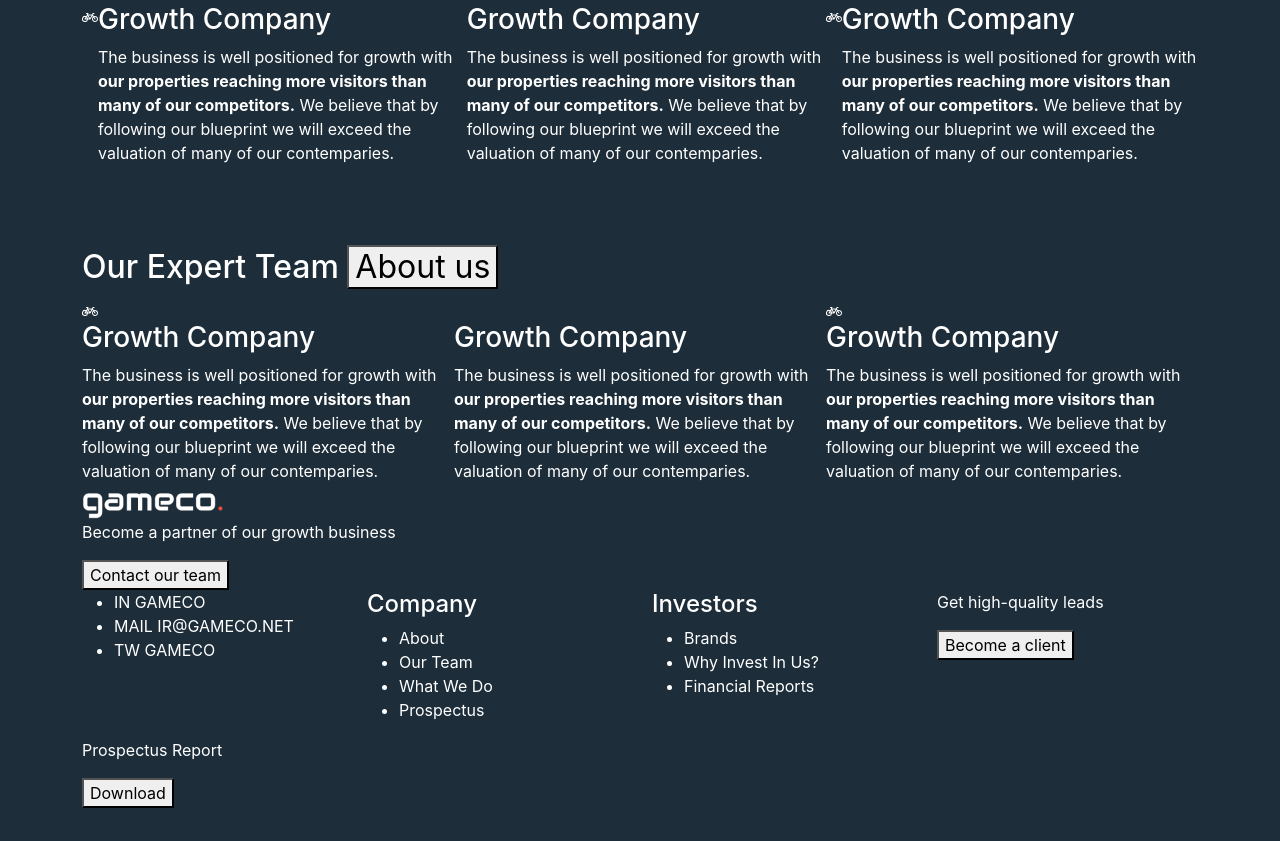
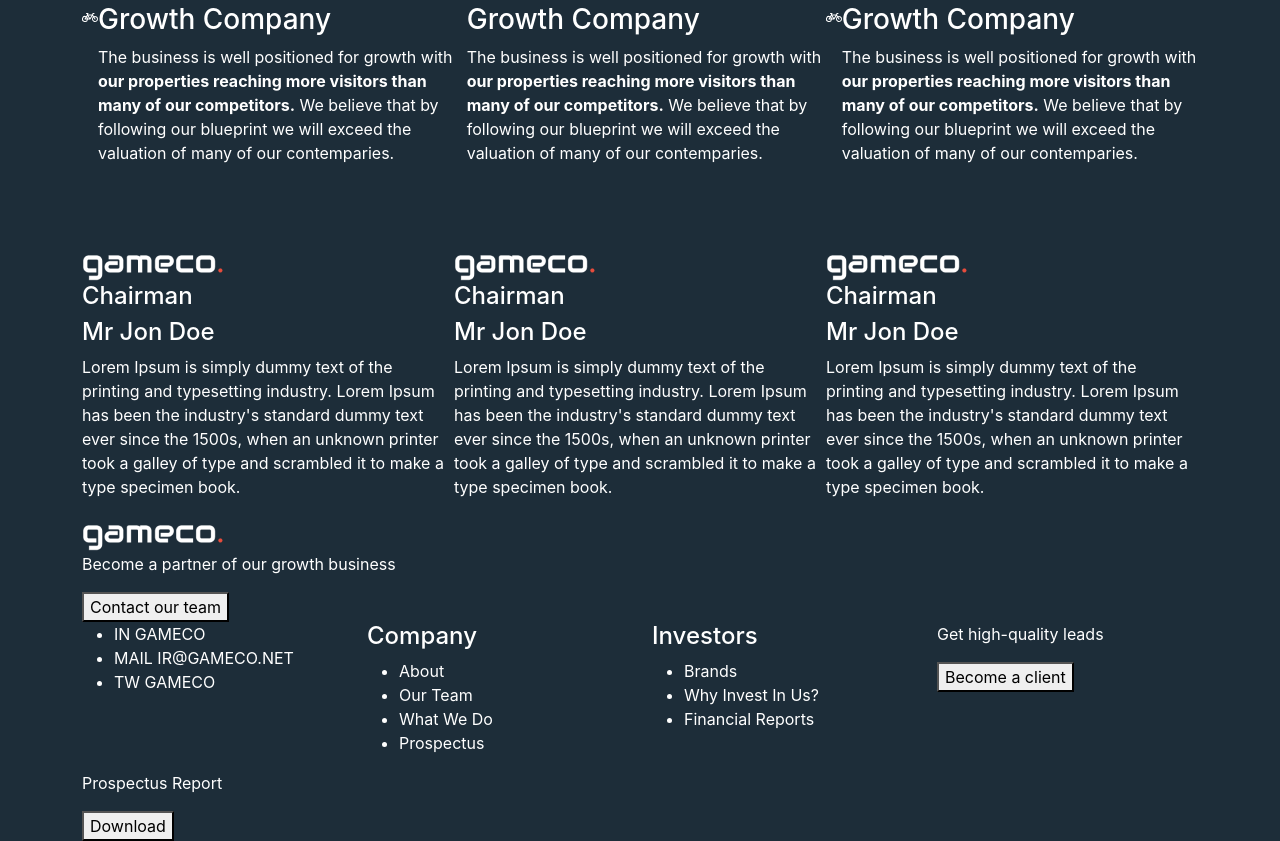
Before and after one commit to cod3labsteam/gameco, a website built with webpack: page index.html in a window 1280 px wide. Shown: the part 1283-2124 px from the top of the page. Before the commit the page ends 2091 px from the top, so only its background shows below. Built offline with nearby package versions, Linux system fonts and the light colour scheme; files whose address does not match are found by name.

Commit message:
Add content

```diff
--- a/index.html
+++ b/index.html
@@ -167,50 +167,58 @@
             </div>
         </section>
 
-        <!-- top-banner -->
+        <!-- our-team -->
         <section class="our-team">
             <div class="container">
                 <div class="our-team__inlay">
-                    <div class="our-team__title">
-                        <h2>Our Expert Team <span><button>About us</button></span></h2>
-                    </div>
                     <div class="our-team__members" data-slick='{"slidesToShow": 3, "slidesToScroll": 3}'>
                         <div class="members__item icon-card">
-                            <div class="icon-card__icon">
-                                <svg xmlns="http://www.w3.org/2000/svg" width="16" height="16" fill="currentColor" class="bi bi-bicycle" viewBox="0 0 16 16">
-                                    <path d="M4 4.5a.5.5 0 0 1 .5-.5H6a.5.5 0 0 1 0 1v.5h4.14l.386-1.158A.5.5 0 0 1 11 4h1a.5.5 0 0 1 0 1h-.64l-.311.935.807 1.29a3 3 0 1 1-.848.53l-.508-.812-2.076 3.322A.5.5 0 0 1 8 10.5H5.959a3 3 0 1 1-1.815-3.274L5 5.856V5h-.5a.5.5 0 0 1-.5-.5zm1.5 2.443-.508.814c.5.444.85 1.054.967 1.743h1.139L5.5 6.943zM8 9.057 9.598 6.5H6.402L8 9.057zM4.937 9.5a1.997 1.997 0 0 0-.487-.877l-.548.877h1.035zM3.603 8.092A2 2 0 1 0 4.937 10.5H3a.5.5 0 0 1-.424-.765l1.027-1.643zm7.947.53a2 2 0 1 0 .848-.53l1.026 1.643a.5.5 0 1 1-.848.53L11.55 8.623z"/>
-                                </svg>
+                            <div class="our-team__picture">
+                                <img src="dist/images/logo.png" alt="GameCo Logo" />
                             </div>
-                            <div class="icon-card__text">
-                                <h3>Growth Company</h3>
-                                <span>The business is well positioned for growth with <b>our properties reaching more visitors than many of our competitors.</b> We believe that by following our blueprint we will exceed the valuation of many of our contemparies. </span>
+                            <div class="our-team__title">
+                                <h4>Chairman</h4>
+                            </div>
+                            <div class="our-team__subtitle">
+                                <h4>Mr Jon Doe</h4>
+                            </div>
+                            <div class="our-team__description">
+                                <p>Lorem Ipsum is simply dummy text of the printing and typesetting industry. Lorem Ipsum has been the industry's standard dummy text ever since the 1500s, when an unknown printer took a galley of type and scrambled it to make a type specimen book.</p>
                             </div>
                         </div>
                         <div class="members__item icon-card">
-                            <div class="icon-card__icon">
-                                <span class="gc-icon1"></span>
+                            <div class="our-team__picture">
+                                <img src="dist/images/logo.png" alt="GameCo Logo" />
                             </div>
-                            <div class="icon-card__text">
-                                <h3>Growth Company</h3>
-                                <span>The business is well positioned for growth with <b>our properties reaching more visitors than many of our competitors.</b> We believe that by following our blueprint we will exceed the valuation of many of our contemparies. </span>
+                            <div class="our-team__title">
+                                <h4>Chairman</h4>
+                            </div>
+                            <div class="our-team__subtitle">
+                                <h4>Mr Jon Doe</h4>
+                            </div>
+                            <div class="our-team__description">
+                                <p>Lorem Ipsum is simply dummy text of the printing and typesetting industry. Lorem Ipsum has been the industry's standard dummy text ever since the 1500s, when an unknown printer took a galley of type and scrambled it to make a type specimen book.</p>
                             </div>
                         </div>
                         <div class="members__item icon-card">
-                            <div class="icon-card__icon">
-                                <svg xmlns="http://www.w3.org/2000/svg" width="16" height="16" fill="currentColor" class="bi bi-bicycle" viewBox="0 0 16 16">
-                                    <path d="M4 4.5a.5.5 0 0 1 .5-.5H6a.5.5 0 0 1 0 1v.5h4.14l.386-1.158A.5.5 0 0 1 11 4h1a.5.5 0 0 1 0 1h-.64l-.311.935.807 1.29a3 3 0 1 1-.848.53l-.508-.812-2.076 3.322A.5.5 0 0 1 8 10.5H5.959a3 3 0 1 1-1.815-3.274L5 5.856V5h-.5a.5.5 0 0 1-.5-.5zm1.5 2.443-.508.814c.5.444.85 1.054.967 1.743h1.139L5.5 6.943zM8 9.057 9.598 6.5H6.402L8 9.057zM4.937 9.5a1.997 1.997 0 0 0-.487-.877l-.548.877h1.035zM3.603 8.092A2 2 0 1 0 4.937 10.5H3a.5.5 0 0 1-.424-.765l1.027-1.643zm7.947.53a2 2 0 1 0 .848-.53l1.026 1.643a.5.5 0 1 1-.848.53L11.55 8.623z"/>
-                                </svg>
+                            <div class="our-team__picture">
+                                <img src="dist/images/logo.png" alt="GameCo Logo" />
                             </div>
-                            <div class="icon-card__text">
-                                <h3>Growth Company</h3>
-                                <span>The business is well positioned for growth with <b>our properties reaching more visitors than many of our competitors.</b> We believe that by following our blueprint we will exceed the valuation of many of our contemparies. </span>
+                            <div class="our-team__title">
+                                <h4>Chairman</h4>
+                            </div>
+                            <div class="our-team__subtitle">
+                                <h4>Mr Jon Doe</h4>
+                            </div>
+                            <div class="our-team__description">
+                                <p>Lorem Ipsum is simply dummy text of the printing and typesetting industry. Lorem Ipsum has been the industry's standard dummy text ever since the 1500s, when an unknown printer took a galley of type and scrambled it to make a type specimen book.</p>
                             </div>
                         </div>
                     </div>
                 </div>
             </div>
         </section>
-        <!-- top-banner -->
+        <!-- /our-team -->
 
         <!-- contact-our-team -->
         <section class="contact-our-team">
--- a/src/js/main.js
+++ b/src/js/main.js
@@ -1,5 +1,6 @@
 // Load Bootstrap JS
 import bootstrap from 'bootstrap'
+import $ from "jquery";
 import slick from 'slick-carousel'
 
 // Load Styles
@@ -8,7 +9,7 @@ import '../scss/main.scss';
 // App code
 console.log(`Hello ${process.env.HELLO}`);
 
-$(".our-team__members").slick({
+$('.our-team__members').slick({
 
     // normal options...
     infinite: false,
```
